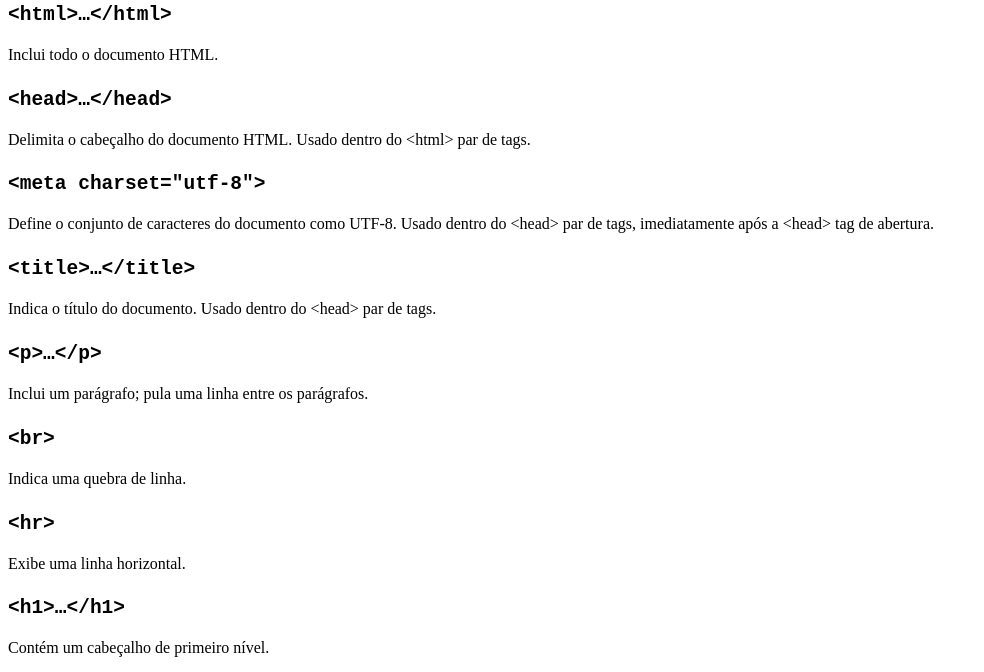
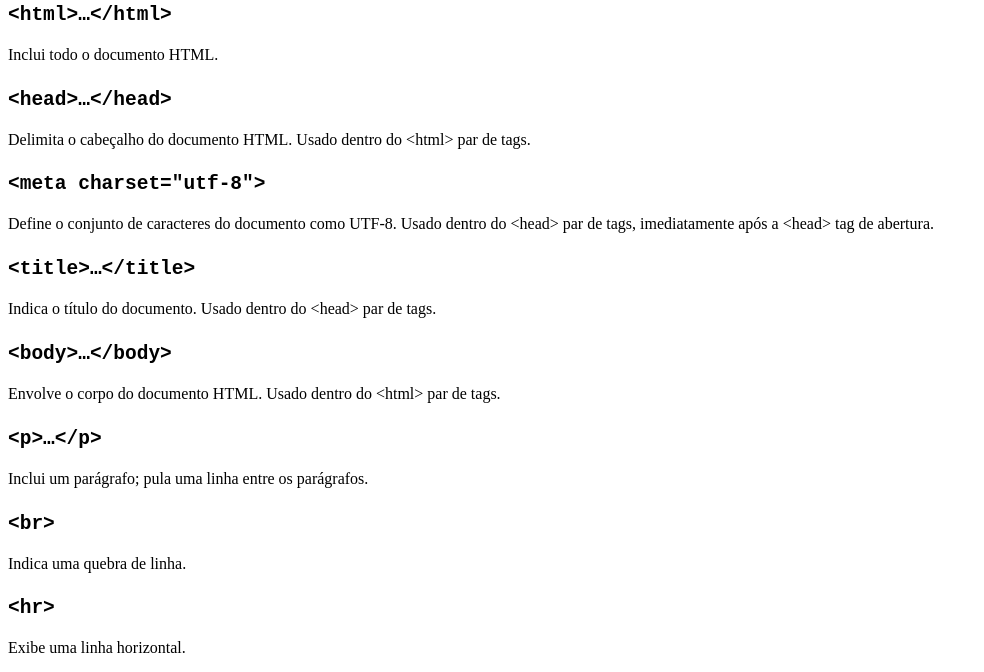
Before and after one commit to AndreSchererKunz/TAGS-HTML, a plain HTML site: page index.html in a window 1280 px wide. Shown: the part 128-800 px from the top of the page, without its empty margins (0-984 px from the left). Drawn offline with Linux system fonts and the light colour scheme.

Commit message:
Adicionada a tag body

```diff
--- a/index.html
+++ b/index.html
@@ -39,6 +39,12 @@
                 <code>&lt;title&gt;…&lt;/title&gt;</code>
             </h2>
             <p>Indica o título do documento. Usado dentro do &lt;head&gt; par de tags.</p>
+        </section>
+        <section>
+            <h2>
+                <code>&lt;body&gt;…&lt;/body&gt;</code>
+            </h2>
+            <p>Envolve o corpo do documento HTML. Usado dentro do &lt;html&gt; par de tags.</p>
         </section>
         <section>
             <h2>
```
